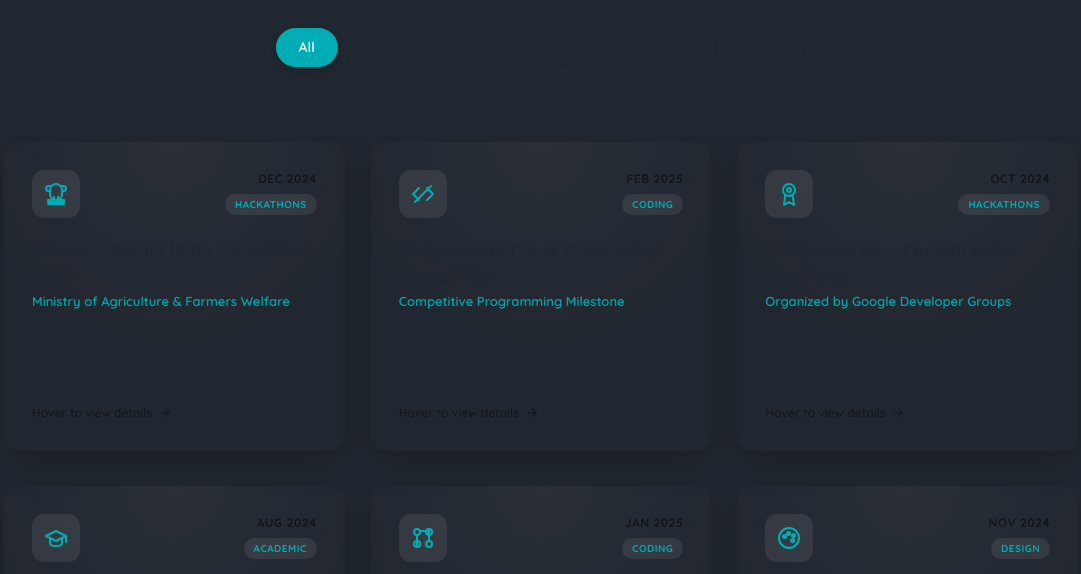
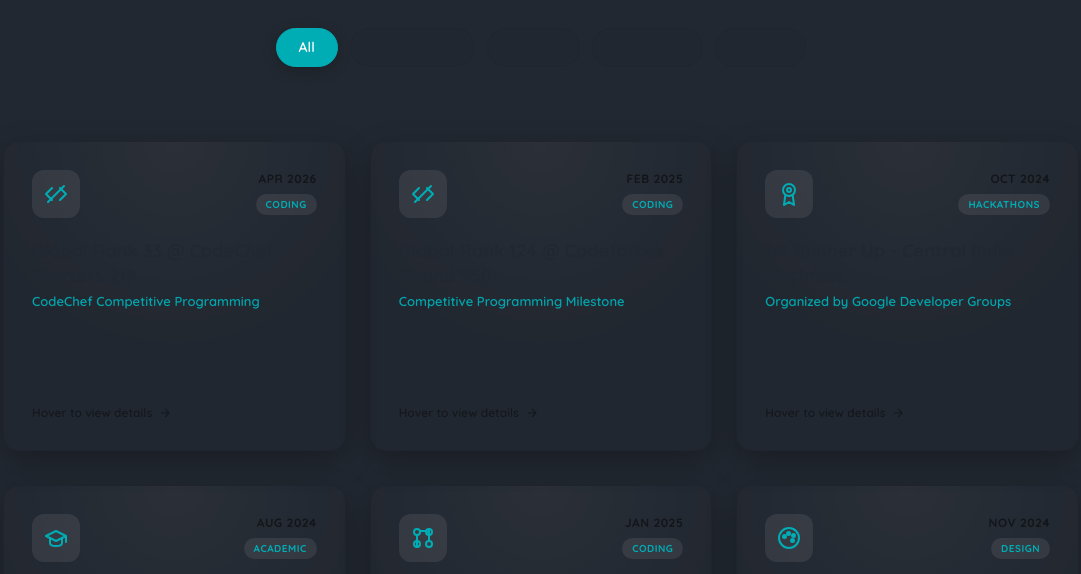
Before and after one commit to krishrathi08/Portfolio, a React (Vite) app: page / in a window 1280 px wide. Shown: the part 9475-10049 px from the top of the page, without its empty margins (99-1180 px from the left). Built offline with nearby package versions, Linux system fonts and the light colour scheme; no server answers.

Commit message:
update message

```diff
--- a/src/styles/achievements.scss
+++ b/src/styles/achievements.scss
@@ -252,6 +252,26 @@
                 line-height: 1.6;
                 margin-bottom: 0;
                 font-weight: 500;
+                white-space: pre-line; /* Support formatting and list spacing */
+            }
+
+            .mk-achievement-skills {
+                display: flex;
+                flex-wrap: wrap;
+                gap: 6px;
+                margin-top: 10px;
+
+                .mk-achievement-skill-tag {
+                    font-size: 10px;
+                    font-weight: 700;
+                    color: $themeColor3;
+                    background: rgba(255, 255, 255, 0.05);
+                    border: 1px solid rgba(255, 255, 255, 0.08);
+                    padding: 2px 8px;
+                    border-radius: 4px;
+                    text-transform: uppercase;
+                    letter-spacing: 0.5px;
+                }
             }
         }
 
@@ -343,6 +363,11 @@
                 color: #222831;
                 opacity: 1;
             }
+            .mk-achievement-body-back .mk-achievement-skills .mk-achievement-skill-tag {
+                color: #222831;
+                background: rgba(0, 0, 0, 0.03);
+                border: 1px solid rgba(0, 0, 0, 0.06);
+            }
             .mk-achievement-footer-empty {
                 color: rgba(0, 0, 0, 0.4);
                 opacity: 1;
--- a/src/utils/achievements.js
+++ b/src/utils/achievements.js
@@ -3,13 +3,14 @@ const achievements = {
     items: [
         {
             id: 1,
-            title: "Winner - Smart India Hackathon 2024",
-            subtitle: "Ministry of Agriculture & Farmers Welfare",
-            description: "Led a team of 6 to develop an AI-powered crop disease detection and recommendation system. Secured 1st place with a cash prize of ₹1 Lakh.",
-            date: "Dec 2024",
-            category: "Hackathons",
-            iconName: "trophy",
-            link: "https://sih.gov.in"
+            title: "Global Rank 33 @ CodeChef Starters 219",
+            subtitle: "CodeChef Competitive Programming",
+            description: "Secured Global Rank 33 in CodeChef Starters 219 Rated Contest by outperforming thousands of competitive programmers worldwide.\n\nAdditionally achieved:\n• 1652 LeetCode Rating\n• 1573 CodeChef Rating\n• Solved 120+ coding problems\n• Earned 13,000+ coding points",
+            date: "APR 2026",
+            category: "Coding",
+            iconName: "code",
+            skills: ["DSA", "Competitive Programming", "Problem Solving", "Algorithms"],
+            link: "#"
         },
         {
             id: 2,
--- a/src/views/Achievements/index.jsx
+++ b/src/views/Achievements/index.jsx
@@ -140,6 +140,13 @@ const Achievements = ({ data: { heading, items = [] } }) => {
                                                     <span className="mk-achievement-back-title">{item.title}</span>
                                                 </div>
                                                 <p className="mk-achievement-description">{item.description}</p>
+                                                {item.skills && item.skills.length > 0 && (
+                                                    <div className="mk-achievement-skills">
+                                                        {item.skills.map((skill, sIdx) => (
+                                                            <span key={sIdx} className="mk-achievement-skill-tag">{skill}</span>
+                                                        ))}
+                                                    </div>
+                                                )}
                                             </div>
                                             {item.link && item.link !== '#' ? (
                                                 <div className="mk-achievement-footer">
```
